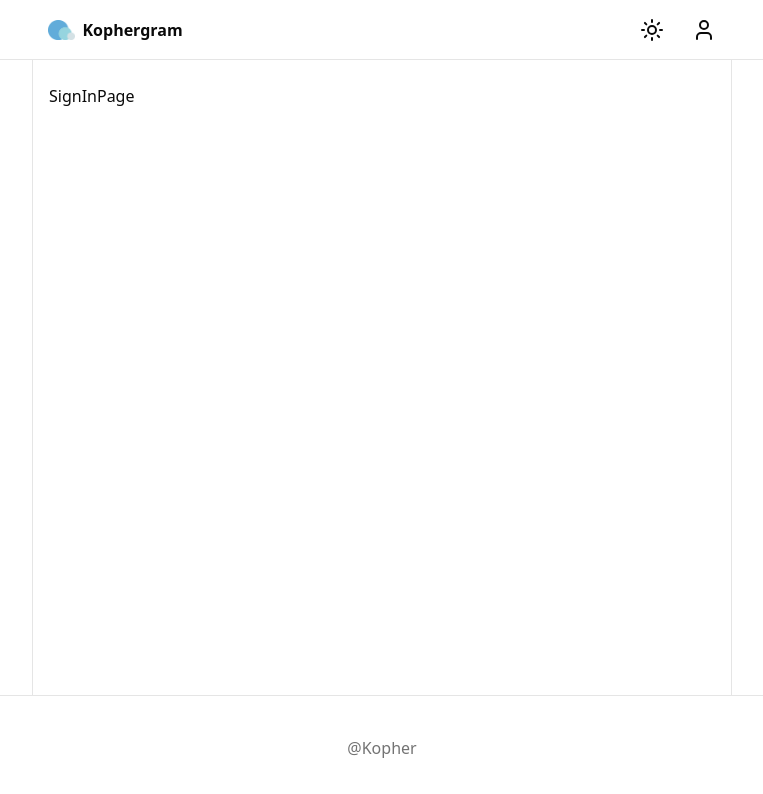
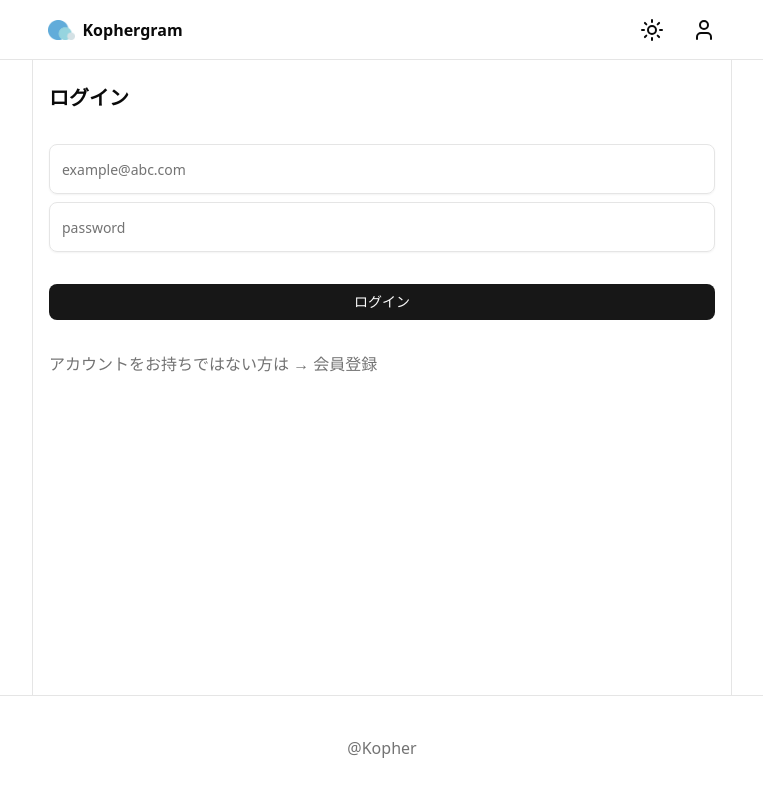
Before and after one commit to kopher1601/react-studies, a React (Vite) app in the folder kopher-sns/: page /sign-in in a window 1280 px wide. Shown: the top 794 px of the page, without its empty margins (258-1021 px from the left). Built offline with nearby package versions, Linux system fonts and the light colour scheme; no server answers.

Commit message:
Add sign-in-with-password flow using Supabase auth and React Query useMutation

```diff
--- a/kopher-sns/src/api/auth.ts
+++ b/kopher-sns/src/api/auth.ts
@@ -1,15 +1,28 @@
 import supabase from "@/lib/supabase.ts";
 
-interface SignUpParams {
+interface AuthRequestParams {
   email: string;
   password: string;
 }
-export async function signUp({ email, password }: SignUpParams) {
-  const response = await supabase.auth.signUp({ email, password });
-  if (response.error) {
-    console.error(response.error);
-    throw new Error(response.error.message);
+export async function signUp({ email, password }: AuthRequestParams) {
+  const { data, error } = await supabase.auth.signUp({ email, password });
+  if (error) {
+    console.error(error);
+    throw new Error(error.message);
   }
 
-  return response.data;
+  return data;
 }
+
+export async function signIn({ email, password }: AuthRequestParams) {
+  const { data, error } = await supabase.auth.signInWithPassword({
+    email,
+    password,
+  });
+  if (error) {
+    console.error(error);
+    throw new Error(error.message);
+  }
+
+  return data;
+}
--- /dev/null
+++ b/kopher-sns/src/hooks/mutations/use-sign-in-with-password.ts
@@ -0,0 +1,8 @@
+import { useMutation } from "@tanstack/react-query";
+import { signIn } from "@/api/auth.ts";
+
+export function useSignInWithPassword() {
+  return useMutation({
+    mutationFn: signIn,
+  });
+}
--- a/kopher-sns/src/pages/sign-in-page.tsx
+++ b/kopher-sns/src/pages/sign-in-page.tsx
@@ -1,3 +1,56 @@
+import { Input } from "@/components/ui/input.tsx";
+import { Button } from "@/components/ui/button.tsx";
+import { Link } from "react-router";
+import { useState } from "react";
+import { useSignInWithPassword } from "@/hooks/mutations/use-sign-in-with-password.ts";
+
 export default function SignInPage() {
-  return <div>SignInPage</div>;
+  const [email, setEmail] = useState("");
+  const [password, setPassword] = useState("");
+
+  const { mutate: signIn } = useSignInWithPassword();
+
+  const handleSignInClick = () => {
+    if (email.trim() === "") {
+      return;
+    }
+
+    if (password.trim() === "") {
+      return;
+    }
+
+    signIn({ email, password });
+  };
+
+  return (
+    <div className="flex flex-col gap-8">
+      <div className="text-xl font-bold">ログイン</div>
+      <div className="flex flex-col gap-2">
+        <Input
+          className="py-6"
+          type="email"
+          placeholder="example@abc.com"
+          value={email}
+          onChange={(e) => setEmail(e.target.value)}
+        />
+        <Input
+          className="py-6"
+          type="password"
+          placeholder="password"
+          value={password}
+          onChange={(e) => setPassword(e.target.value)}
+        />
+      </div>
+      <div>
+        <Button className="w-full" onClick={handleSignInClick}>
+          ログイン
+        </Button>
+      </div>
+      <div>
+        <Link className="text-muted-foreground hover:underline" to="/sign-up">
+          アカウントをお持ちではない方は → 会員登録
+        </Link>
+      </div>
+    </div>
+  );
 }
```
